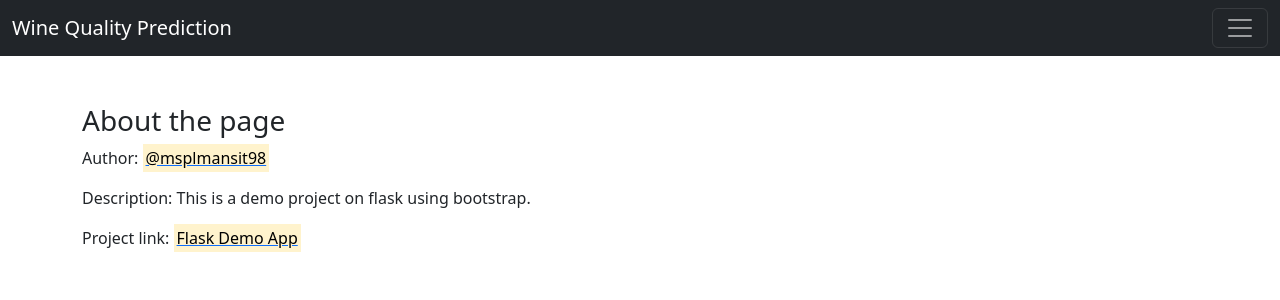
After one commit to msplmansit98/fask-demo-app, a Flask app: page /about in a window 1280 px wide. The commit adds this page. Shown: the top 300 px of the page. Run offline with Flask 2, Linux system fonts and the light colour scheme.

Commit message:
Added about page

```diff
--- a/app.py
+++ b/app.py
@@ -66,5 +66,10 @@ def update_row(sno):
 
     return render_template('update.html', visitor=visitor)
 
+@app.route("/about")
+def about():
+
+    return render_template('about.html')
+
 if __name__ == "__main__":
     app.run(debug=True, port=8000)
--- a/steps.txt
+++ b/steps.txt
@@ -11,7 +11,7 @@
 11. Installing flask-sqlalchemy
 12. Creating the first table from model class
 13. __repr__ -> whenever the object is printed that will printed
-14. Create the database using the class created <db.create_all()>
+14. Create the database using the class creat       ed <db.create_all()>
 15. Check your data on sqllite viewer.
 16. Install Jinja2 Snippet Kit
 17. Make your data table display on frontend using jinja2 template
--- /dev/null
+++ b/templates/about.html
@@ -0,0 +1,20 @@
+{% extends 'base.html' %}
+{% block title %}
+    About
+{% endblock title %}
+
+{% block body %}
+<div class="container mt-5">
+
+
+    <h3>About the page</h3>
+
+    <p>Author: <a href="https://github.com/msplmansit98"><mark>@msplmansit98</mark></a> </p>
+    <p>Description: This is a demo project on flask using bootstrap.</p>
+    <p>Project link: <a href=""><mark>Flask Demo App</mark></a> </p>
+
+
+</div>
+
+
+{% endblock body %}
--- a/templates/base.html
+++ b/templates/base.html
@@ -25,7 +25,7 @@
                         <a class="nav-link active" aria-current="page" href="/">Home</a>
                     </li>
                     <li class="nav-item">
-                        <a class="nav-link active" aria-current="page" href="/">About</a>
+                        <a class="nav-link active" aria-current="page" href="/about">About</a>
                     </li>
                     <!-- <li class="nav-item">
                             <a class="nav-link" href="#">Link</a>
```
